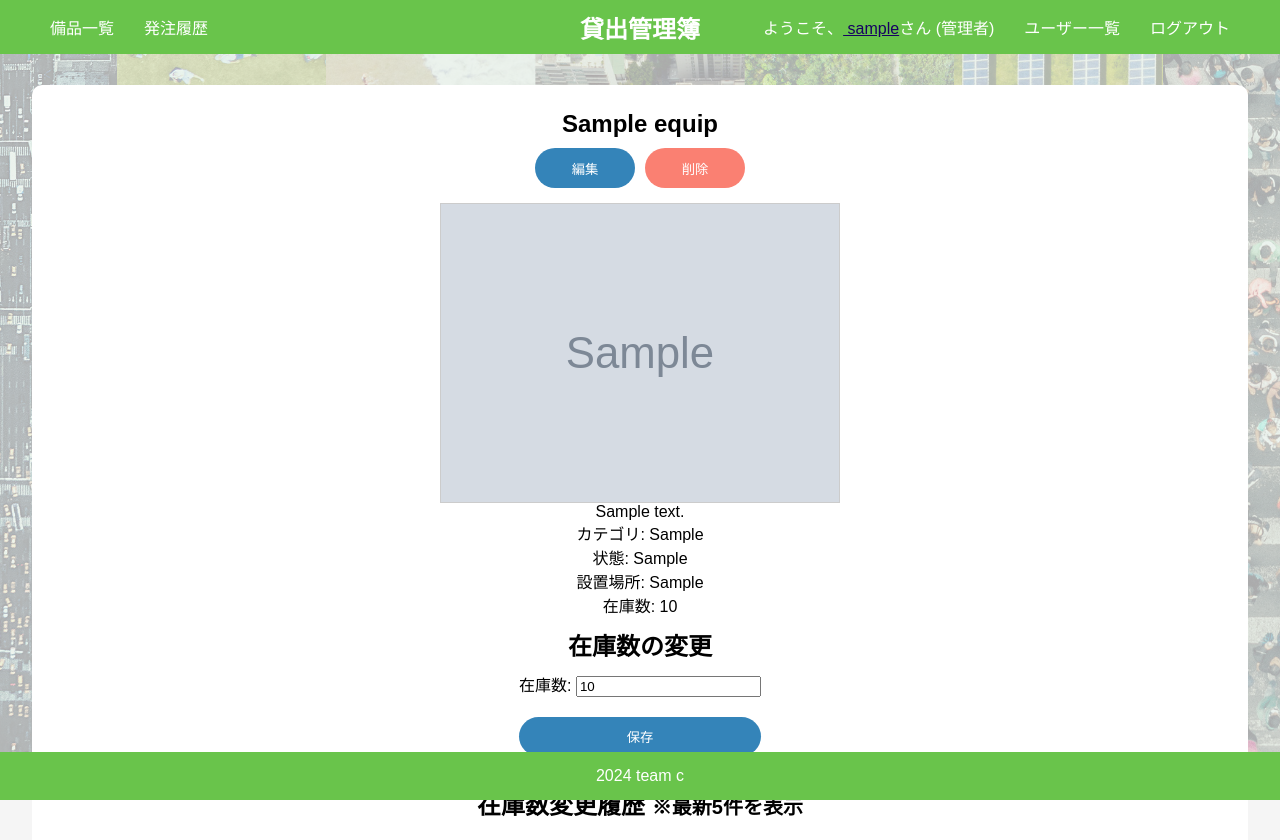
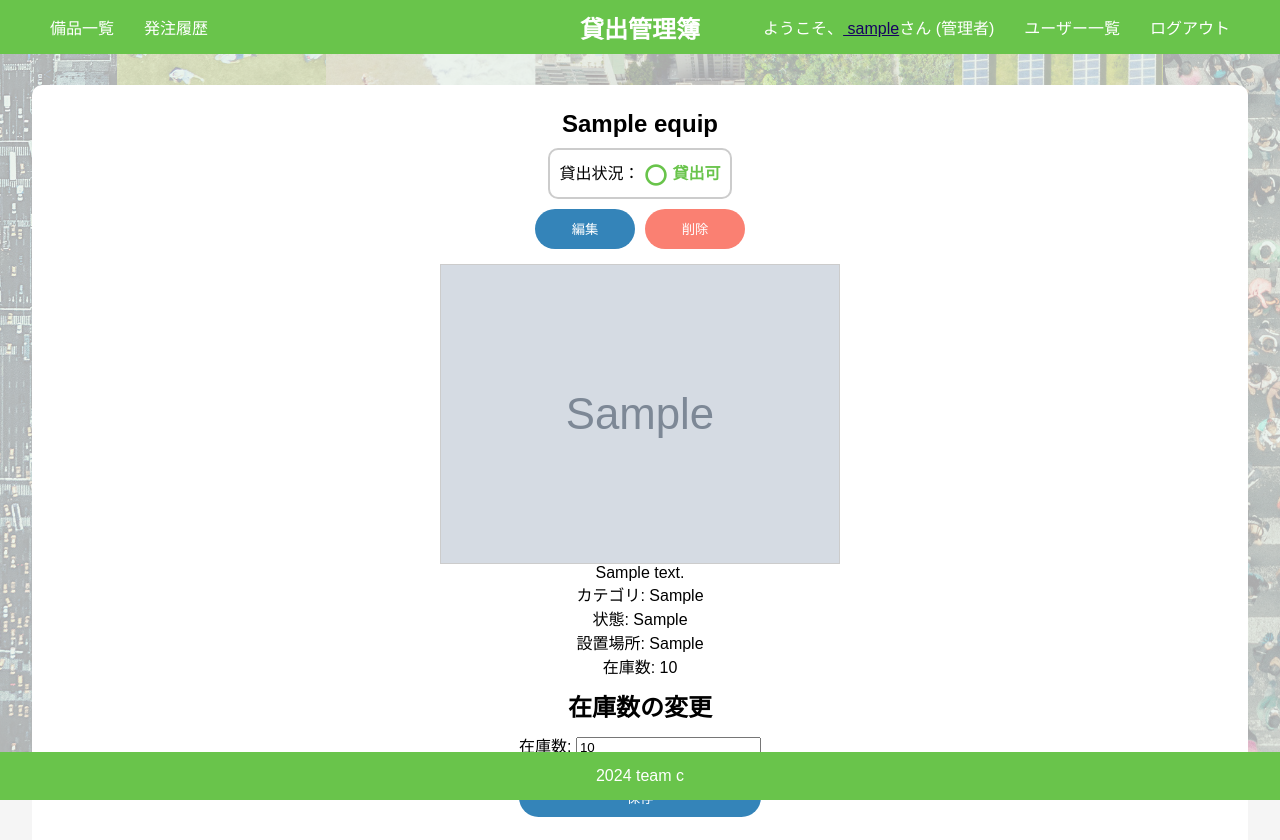
Before and after one commit to yuki-nishizawa/equipment-management-C, a Django app: page /equipment/1 in a window 1280 px wide. Shown: the top 840 px of the page. Run offline with Django 5.2, Linux system fonts and the light colour scheme; a user stored in the database is signed in; tables that the repository leaves empty hold one stand-in row (values such as "Sample post"); grey boxes marked "Sample" are stand-in pictures.

Commit message:
貸出状況カラム追加
動作確認済

```diff
--- a/equipment/forms.py
+++ b/equipment/forms.py
@@ -4,11 +4,12 @@ from django import forms
 class EquipForm(forms.ModelForm):
     class Meta:
       model = Equipment
-      fields = ['equip_name','category', 'condition','place','text','image','stock']
+      fields = ['equip_name','category', 'condition','loan_status','place','text','image','stock']
       labels = {
          'equip_name':'名前',
          'category': 'カテゴリ',
          'condition': '状態',
+         'loan_status': '貸出状況',
          'place': '設置場所',
          'text': '説明',
          'image': '画像',
--- a/equipment/models.py
+++ b/equipment/models.py
@@ -18,6 +18,13 @@ class Equipment(models.Model):
   created_at = models.DateTimeField(auto_now_add=True)
   updated_at = models.DateTimeField(auto_now=True)
   user = models.ForeignKey(settings.AUTH_USER_MODEL, on_delete=models.CASCADE,null=True)
+      # 貸出状況を選択制にして追加
+  LOAN_STATUS_CHOICES = [
+        ('貸出可', '貸出可'),
+        ('貸出中', '貸出中'),
+        ('貸出不可', '貸出不可'),
+        ('その他', 'その他（説明欄に詳細）'),    ]
+  loan_status = models.CharField(choices=LOAN_STATUS_CHOICES,null=True,blank=True)
 
 
 #在庫数変更履歴に関係するデータベースを定義
--- a/static/css/style.css
+++ b/static/css/style.css
@@ -229,6 +229,13 @@ footer {
   background-color: #005CC8;
 }
 
+/*貸出ステータス*/
+.loan-status{
+  border: solid 2px #ccc;
+  padding:10px;
+  margin-bottom:10px;
+  border-radius: 10px;
+}
 
 /* アイテム詳細 */
 .item-details {
@@ -468,10 +475,13 @@ tbody td a:hover {
   .material-symbols-outlined {
     font-variation-settings:
     'FILL' 0,
-    'wght' 700,
+    'wght' 800,
     'GRAD' 0,
     'opsz' 40;
     color: #69c44b; /* アイコンの色を緑に設定 */
+    font-size: 1.2em; /* テキストとアイコンのサイズを調整 */
+    vertical-align: middle; /* アイコンを中央揃えに */
+
   }
 
 /********************************************
--- a/templates/equipment/add.html
+++ b/templates/equipment/add.html
@@ -31,6 +31,10 @@
                 {{ form.condition }}
             </div>
             <div class="field">
+                <label for="{{ form.loan_status.id_for_label }}">貸出状況</label>
+                {{ form.loan_status }}
+            </div>
+            <div class="field">
                 <label for="{{ form.place.id_for_label }}">設置場所</label>
                 {{ form.place }}
             </div>
--- a/templates/equipment/detail.html
+++ b/templates/equipment/detail.html
@@ -35,6 +35,40 @@
 
 
 <h2>{{ equip.equip_name }}</h2><!--備品タイトル-->
+<!--貸出中ステータス表示-->
+<div class="loan-status">
+    <p>貸出状況：
+    {% if equip.loan_status == '貸出可' %}
+    <span class="material-symbols-outlined">
+      <font color="#69c44b"><b>circle</span>
+    </span>
+    貸出可
+      </font></b>
+    {% elif equip.loan_status == '貸出不可' %}
+      <span class="material-symbols-outlined">
+        <font color="#EB6161"><b>close
+      </span>
+      貸出不可
+        </font></b>
+    {% elif equip.loan_status == '貸出中' %}
+    <span class="material-symbols-outlined">
+      <font color="#EB6161"><b>do_not_disturb_on
+    </span>
+    貸出中
+      </font></b>
+    {% else %}
+    <span class="material-symbols-outlined">
+      <font color="#00A0A8"><b>question_mark
+    </span>
+    その他（詳細は説明欄を参照）
+  </font></b>
+    {% endif %}
+    </p>
+</div>
+<!--貸出中ステータスここまで-->
+
+
+
 {% if user.is_admin %}<!-- 管理者の場合にだけ表示される！ -->
 <div class="button-group">
   <!--備品編集ページへのリンク-->
--- a/templates/equipment/edit.html
+++ b/templates/equipment/edit.html
@@ -31,6 +31,10 @@
             {{ form.condition }}
         </div>
         <div class="field">
+            <label for="{{ form.loan_status.id_for_label }}">貸出状況</label>
+            {{ form.loan_status }}
+        </div>
+        <div class="field">
             <label for="{{ form.place.id_for_label }}">設置場所</label>
             {{ form.place }}
         </div>
```
Also changed, not shown: equipment/migrations/0002_equipment_loan_status.py (added).
